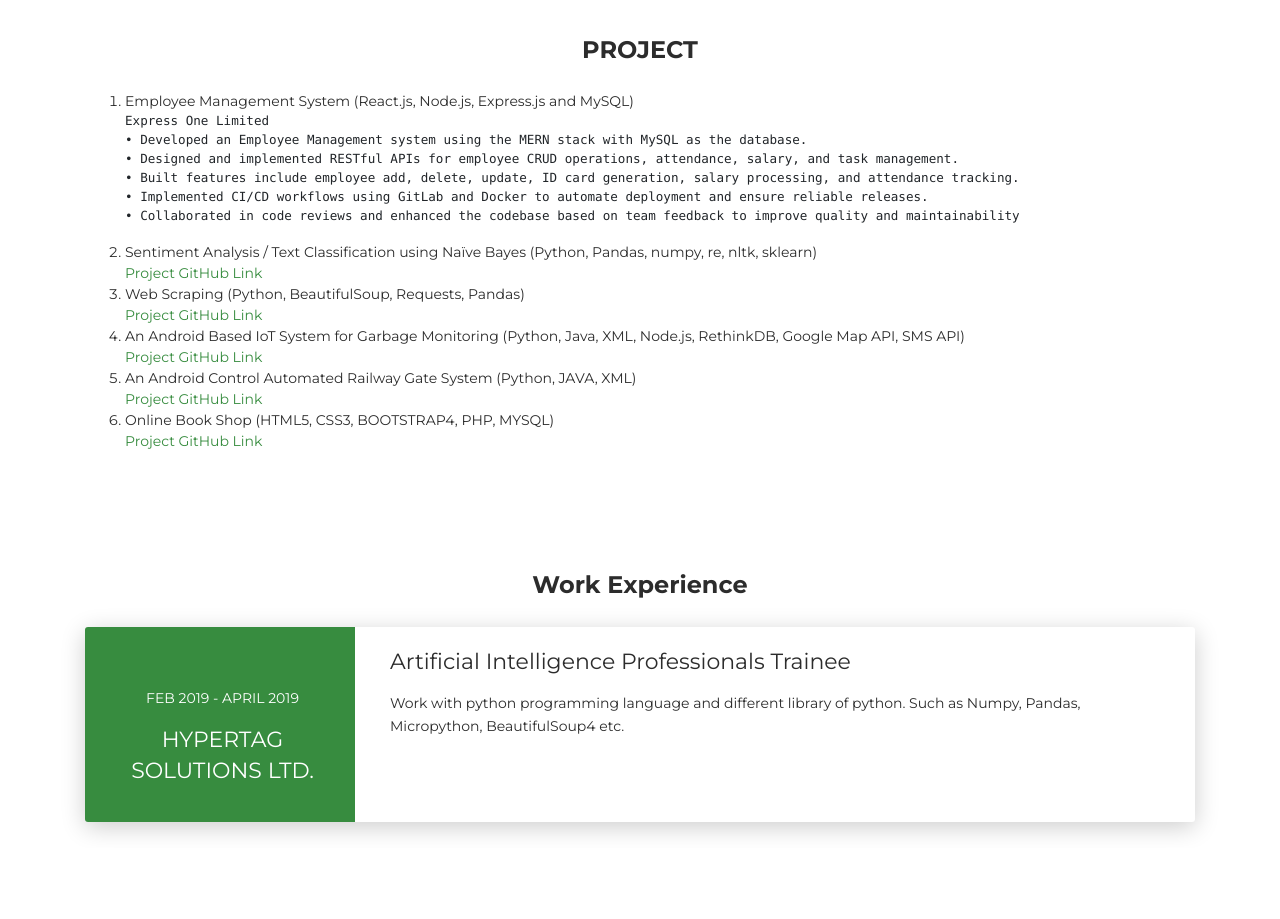
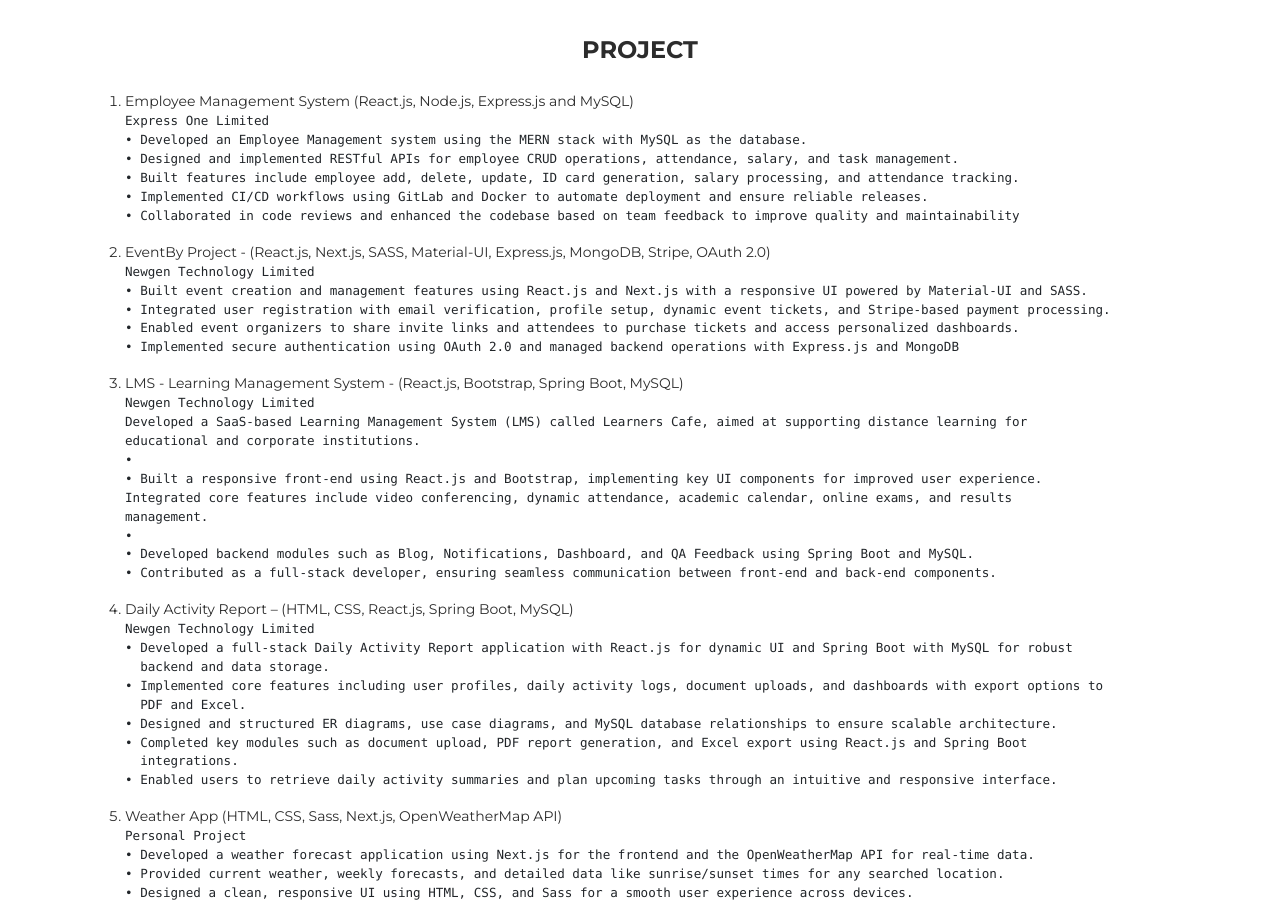
Before and after one commit to shafaet3/portfolio, a plain HTML site: page index.html in a window 1280 px wide. Shown: the part 1641-2560 px from the top of the page. Drawn offline with Linux system fonts and the light colour scheme.

Commit message:
Update index.html project updated

```diff
--- a/index.html
+++ b/index.html
@@ -217,16 +217,38 @@ Express.js, and React.js.</p>
 • Built features include employee add, delete, update, ID card generation, salary processing, and attendance tracking.
 • Implemented CI/CD workflows using GitLab and Docker to automate deployment and ensure reliable releases.
 • Collaborated in code reviews and enhanced the codebase based on team feedback to improve quality and maintainability</pre>
-          <li>Sentiment Analysis / Text Classification using Naïve Bayes (Python, Pandas, numpy, re, nltk, sklearn)</li>
-          <a href="https://github.com/shafaet3/Python-Machine-Learning-Assignment">Project GitHub Link</a>
-          <li>Web Scraping (Python, BeautifulSoup, Requests, Pandas)</li>
-          <a href="https://github.com/shafaet3/web_scraping">Project GitHub Link</a>
-          <li>An Android Based IoT System for Garbage Monitoring (Python, Java, XML, Node.js, RethinkDB, Google Map API, SMS API)</li>
-          <a href="https://tinyurl.com/y7yh3dyh">Project GitHub Link</a>
-          <li>An Android Control Automated Railway Gate System (Python, JAVA, XML)</li>
-          <a href="https://github.com/shafaet3/-Rail-Gate-control-using-Android-App-Ultrasonic-Sensors">Project GitHub Link</a>
-          <li>Online Book Shop (HTML5, CSS3, BOOTSTRAP4, PHP, MYSQL)</li>
-          <a href="https://github.com/shafaet3/Online-Book-Shop">Project GitHub Link</a>
+          <li>EventBy Project - (React.js, Next.js, SASS, Material-UI, Express.js, MongoDB, Stripe, OAuth 2.0)</li>
+          <pre>Newgen Technology Limited
+• Built event creation and management features using React.js and Next.js with a responsive UI powered by Material-UI and SASS.
+• Integrated user registration with email verification, profile setup, dynamic event tickets, and Stripe-based payment processing.
+• Enabled event organizers to share invite links and attendees to purchase tickets and access personalized dashboards.
+• Implemented secure authentication using OAuth 2.0 and managed backend operations with Express.js and MongoDB </pre>
+          <li>LMS - Learning Management System - (React.js, Bootstrap, Spring Boot, MySQL)</li>
+          <pre>Newgen Technology Limited
+Developed a SaaS-based Learning Management System (LMS) called Learners Cafe, aimed at supporting distance learning for
+educational and corporate institutions.
+•
+• Built a responsive front-end using React.js and Bootstrap, implementing key UI components for improved user experience.
+Integrated core features include video conferencing, dynamic attendance, academic calendar, online exams, and results
+management.
+•
+• Developed backend modules such as Blog, Notifications, Dashboard, and QA Feedback using Spring Boot and MySQL.
+• Contributed as a full-stack developer, ensuring seamless communication between front-end and back-end components.</pre>
+          <li>Daily Activity Report – (HTML, CSS, React.js, Spring Boot, MySQL)</li>
+          <pre>Newgen Technology Limited
+• Developed a full-stack Daily Activity Report application with React.js for dynamic UI and Spring Boot with MySQL for robust
+  backend and data storage.
+• Implemented core features including user profiles, daily activity logs, document uploads, and dashboards with export options to
+  PDF and Excel.
+• Designed and structured ER diagrams, use case diagrams, and MySQL database relationships to ensure scalable architecture.
+• Completed key modules such as document upload, PDF report generation, and Excel export using React.js and Spring Boot
+  integrations.
+• Enabled users to retrieve daily activity summaries and plan upcoming tasks through an intuitive and responsive interface.</pre>
+          <li>Weather App (HTML, CSS, Sass, Next.js, OpenWeatherMap API)</li>
+          <pre>Personal Project
+• Developed a weather forecast application using Next.js for the frontend and the OpenWeatherMap API for real-time data.
+• Provided current weather, weekly forecasts, and detailed data like sunrise/sunset times for any searched location.
+• Designed a clean, responsive UI using HTML, CSS, and Sass for a smooth user experience across devices.</pre>
         </ol>
       </div>
     </div>
```
